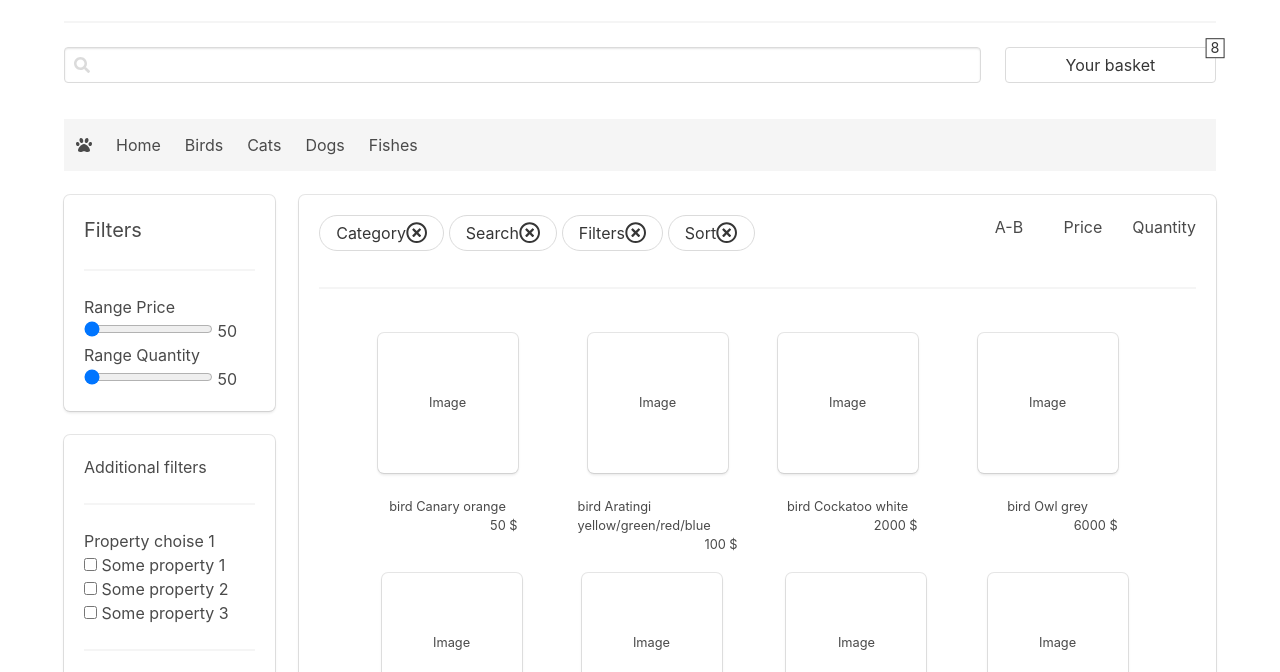
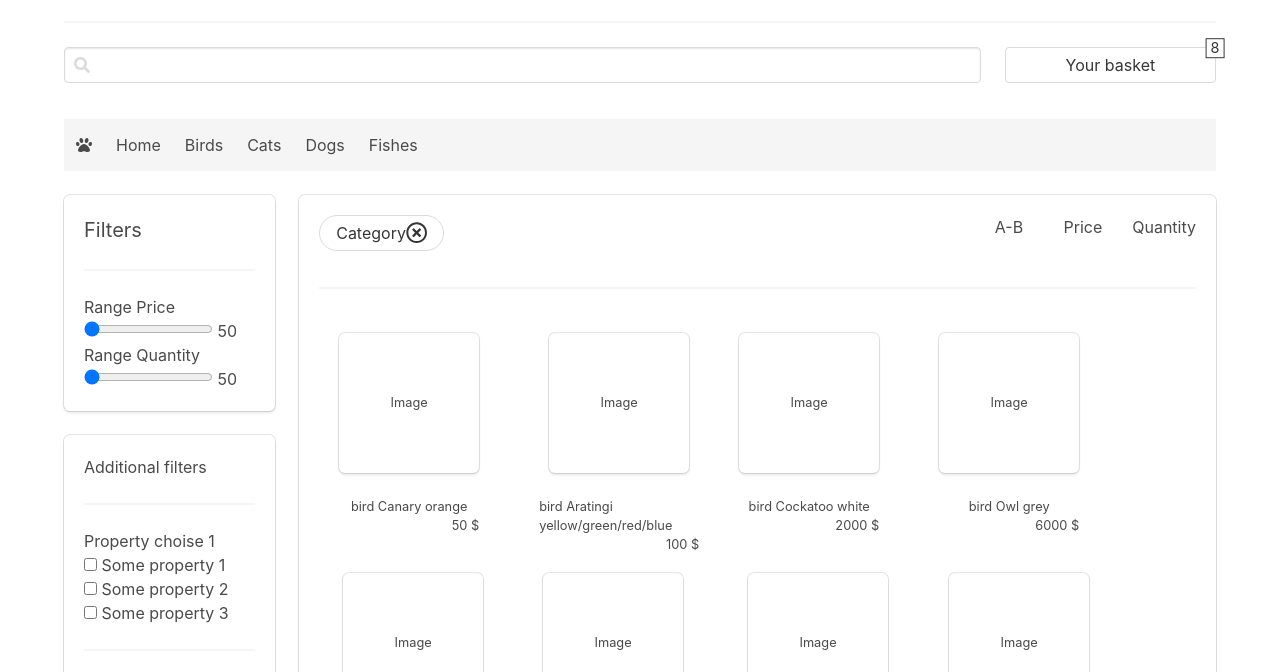
Before and after one commit to rayto22/demo2_1, a plain HTML site: page index.html in a window 1280 px wide. Both pictures are taken after a click on the link "Birds". Shown: the part 109-781 px from the top of the page. Drawn offline with nearby package versions, Linux system fonts and the light colour scheme.

Commit message:
created cancel buttons for filters

```diff
--- a/components/Filter/ControllerFilter.js
+++ b/components/Filter/ControllerFilter.js
@@ -13,16 +13,24 @@ class ControllerFilter{
     return this.model.filterProductList();
   }
 
-  rebuildProductList(){
+  rebuildProductList() {
     this.mainController.buildProducts();
   }
 
-  getSearchValue(){
+  getSearchValue() {
     return this.view.getSearchValue();
   }
 
-  setFilterStatus(name, state){
+  setFilterStatus(name, state) {
     this.model.setFilterStatus(name, state);
+  }
+
+  clearCancelButtonsDiv() {
+    this.view.clearCancelButtonsDiv();
+  }
+
+  renderCancelButton(type) {
+    this.view.renderCancelButton(type);
   }
 }
 
--- a/components/Filter/ModelFilter.js
+++ b/components/Filter/ModelFilter.js
@@ -12,18 +12,21 @@ class ModelFilter{
     if(Boolean(localStorage.getItem('filterStatus')) === false){
       localStorage.setItem('filterStatus', JSON.stringify(
         {
+          category: {
+            type: 'category',
+            status: 'cancel',
+            funName: 'filterByCateg'
+          },
           name: {
-            status: "cancel",
+            type: 'name',
+            status: 'cancel',
             funName: 'filterByName'
-          },
-          category: {
-            status: "cancel",
-            funName: 'filterByCateg'
           }
         }
       ));
     }
     this.filterStatus = JSON.parse(localStorage.getItem('filterStatus'));
+
   }
 
   setFilterStatus(filterName, state){
@@ -37,11 +40,12 @@ class ModelFilter{
 
   filterProductList(){
     let prodArr = JSON.parse(localStorage.getItem('productList'));
+    this.controller.clearCancelButtonsDiv();
 
     Object.values(this.filterStatus).forEach((filter) => {
-      if(filter.status !== "cancel"){
-        console.log(prodArr, filter.status);
+      if(filter.status !== 'cancel'){
         prodArr = this[filter.funName](prodArr);
+        this.controller.renderCancelButton(filter.type);
       }
     });
 
--- a/components/Filter/ViewFilter.js
+++ b/components/Filter/ViewFilter.js
@@ -2,8 +2,22 @@ class ViewFilter{
   constructor(contr) {
     this.controller = contr;
 
+    this.cancelBtnObj = {
+      category: {
+        btnName: 'Category',
+        className: 'nav_category_cancel',
+        funName: 'initFilterByCateg'
+      },
+      name: {
+        btnName: 'Search',
+        className: 'search_cancel',
+        funName: 'initFilterByName'
+      }
+    }
+
     this.serchInputDOM = document.querySelector('.search_input');
     this.categNavDOMcoll = document.querySelectorAll('.nav_category');
+    this.cancelButtonsDivDOM = document.querySelector('.cancel_buttuns_div');
 
     [...this.categNavDOMcoll].forEach((categ) => {
       categ.addEventListener('click', () => this.initFilterByCateg(categ.getAttribute('data-categ-name')));
@@ -11,19 +25,31 @@ class ViewFilter{
     this.serchInputDOM.addEventListener('keyup', () => this.initFilterByName());
   }
 
-  initFilterByName() {
-    if(this.serchInputDOM.value !== ""){
+  initFilterByName(arg) {
+    console.log(1);
+    if(this.serchInputDOM.value !== '' && arg !== 'cancel'){
       this.controller.setFilterStatus("name", true);
     } else {
+      this.serchInputDOM.value = '';
       this.controller.setFilterStatus("name", "cancel");
     }
     this.controller.rebuildProductList();
   }
 
-  initFilterByCateg(categName){
+  initFilterByCateg(categName) {
     this.controller.setFilterStatus("category", categName);
     this.controller.rebuildProductList();
+  }
 
+  clearCancelButtonsDiv() {
+    this.cancelButtonsDivDOM.innerHTML = "";
+  }
+
+  renderCancelButton(type) {
+    const newDiv = document.createElement('span');
+    this.cancelButtonsDivDOM.appendChild(newDiv);
+    newDiv.innerHTML += `<a class="button is-rounded ${this.cancelBtnObj[type].className}">${this.cancelBtnObj[type].btnName} <i class="far fa-times-circle fa-lg"></i></a>`;
+    document.querySelector(`.${this.cancelBtnObj[type].className}`).addEventListener('click', () => this[this.cancelBtnObj[type].funName]('cancel'));
   }
 
   getSearchValue() {
--- a/index.html
+++ b/index.html
@@ -175,11 +175,7 @@
 <!-- -------------------------------------------------------------------------------------------------- -->
         <div class="columns">
 
-          <div class="column is-9">
-            <a class="button is-rounded nav_category" data-categ-name="cancel">Category<i class="far fa-times-circle fa-lg"></i></span></a>
-            <a class="button is-rounded" data-categ-name="cancel">Search<i class="far fa-times-circle fa-lg"></i></span></a>
-            <a class="button is-rounded" data-categ-name="cancel">Filters<i class="far fa-times-circle fa-lg"></i></span></a>
-            <a class="button is-rounded sort" data-categ-name="cancel">Sort<i class="far fa-times-circle fa-lg"></i></span></a>
+          <div class="column is-9 cancel_buttuns_div">
           </div>
 <!-- -------------------------------------------------------------------------------------------------- -->
 <!-- SORT -->
@@ -199,7 +195,7 @@
 <!-- -------------------------------------------------------------------------------------------------- -->
 <!-- PRODUCTS -->
 <!-- -------------------------------------------------------------------------------------------------- -->
-        <div class="is-multiline productList center">
+        <div class="is-multiline productList">
         </div>
 
       </div>
```
